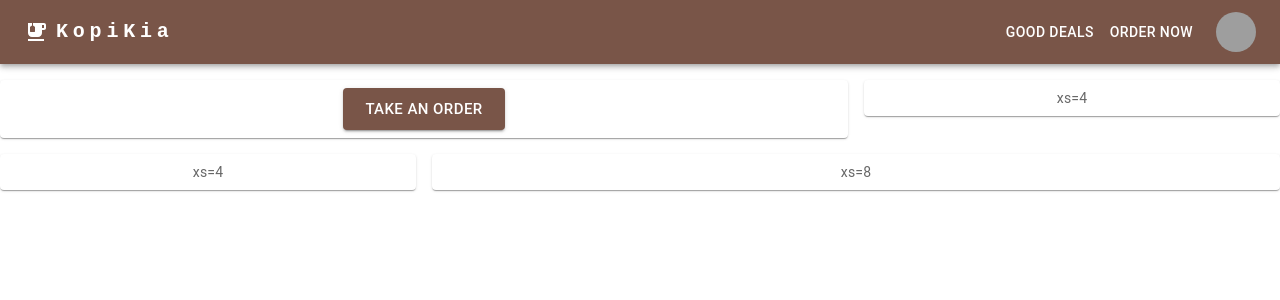
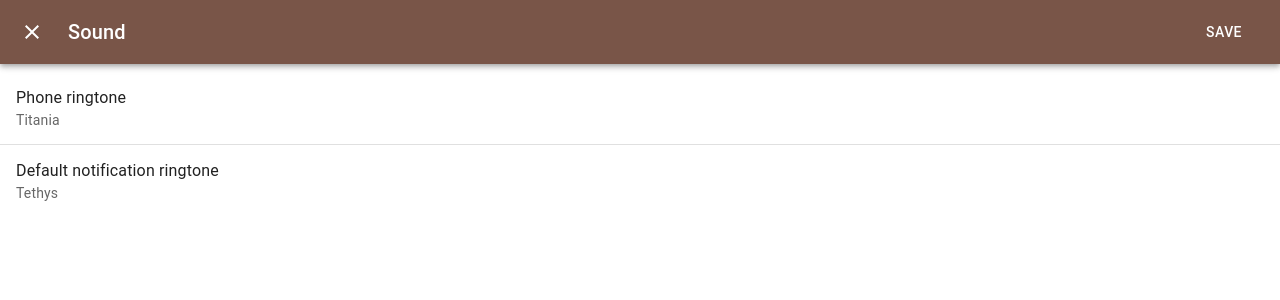
Before and after one commit to leekayden/kopikia, a React (Create React App) app: page /order in a window 1280 px wide. Both pictures are taken after a click on the button "TAKE AN ORDER". Shown: the top 300 px of the page. Built offline with nearby package versions, Linux system fonts and the light colour scheme; grey boxes are pictures that could not be loaded.

Commit message:
add modal

```diff
--- a/src/components/common/Order.tsx
+++ b/src/components/common/Order.tsx
@@ -1,4 +1,5 @@
 import NavBar from "./NavBar";
+import TakeOrder from "./TakeOrder";
 import { styled } from "@mui/material/styles";
 import Box from "@mui/material/Box";
 import Paper from "@mui/material/Paper";
@@ -21,7 +22,7 @@ function Order() {
       <Box sx={{ flexGrow: 1 }}>
         <Grid container spacing={2}>
           <Grid item xs={8}>
-            <Item><Button variant="contained" size="large">Take an order</Button></Item>
+            <Item><TakeOrder /></Item>
           </Grid>
           <Grid item xs={4}>
             <Item>xs=4</Item>
--- /dev/null
+++ b/src/components/common/TakeOrder.tsx
@@ -0,0 +1,78 @@
+import * as React from 'react';
+import Button from '@mui/material/Button';
+import Dialog from '@mui/material/Dialog';
+import ListItemText from '@mui/material/ListItemText';
+import ListItem from '@mui/material/ListItem';
+import List from '@mui/material/List';
+import Divider from '@mui/material/Divider';
+import AppBar from '@mui/material/AppBar';
+import Toolbar from '@mui/material/Toolbar';
+import IconButton from '@mui/material/IconButton';
+import Typography from '@mui/material/Typography';
+import CloseIcon from '@mui/icons-material/Close';
+import Slide from '@mui/material/Slide';
+import { TransitionProps } from '@mui/material/transitions';
+
+const Transition = React.forwardRef(function Transition(
+  props: TransitionProps & {
+    children: React.ReactElement;
+  },
+  ref: React.Ref<unknown>,
+) {
+  return <Slide direction="up" ref={ref} {...props} />;
+});
+
+export default function FullScreenDialog() {
+  const [open, setOpen] = React.useState(false);
+
+  const handleClickOpen = () => {
+    setOpen(true);
+  };
+
+  const handleClose = () => {
+    setOpen(false);
+  };
+
+  return (
+    <div>
+      <Button variant="contained" size="large" onClick={handleClickOpen}>Take an order</Button>
+      <Dialog
+        fullScreen
+        open={open}
+        onClose={handleClose}
+        TransitionComponent={Transition}
+      >
+        <AppBar sx={{ position: 'relative' }}>
+          <Toolbar>
+            <IconButton
+              edge="start"
+              color="inherit"
+              onClick={handleClose}
+              aria-label="close"
+            >
+              <CloseIcon />
+            </IconButton>
+            <Typography sx={{ ml: 2, flex: 1 }} variant="h6" component="div">
+              Sound
+            </Typography>
+            <Button autoFocus color="inherit" onClick={handleClose}>
+              save
+            </Button>
+          </Toolbar>
+        </AppBar>
+        <List>
+          <ListItem button>
+            <ListItemText primary="Phone ringtone" secondary="Titania" />
+          </ListItem>
+          <Divider />
+          <ListItem button>
+            <ListItemText
+              primary="Default notification ringtone"
+              secondary="Tethys"
+            />
+          </ListItem>
+        </List>
+      </Dialog>
+    </div>
+  );
+}
```
